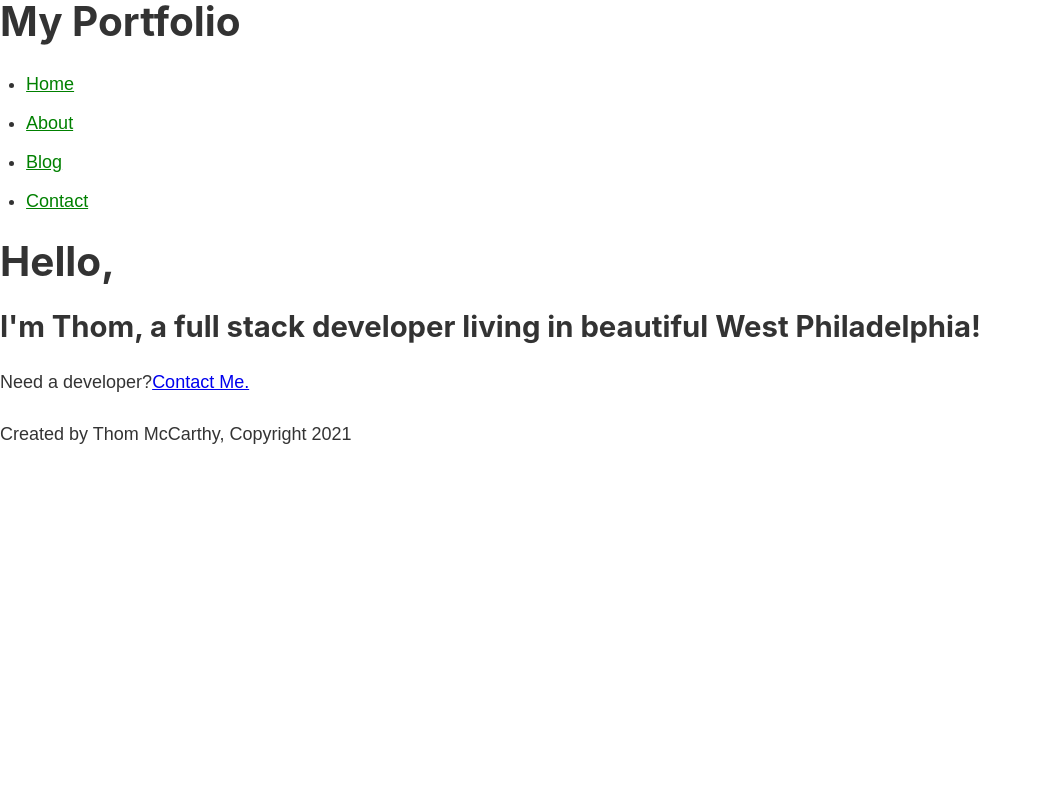
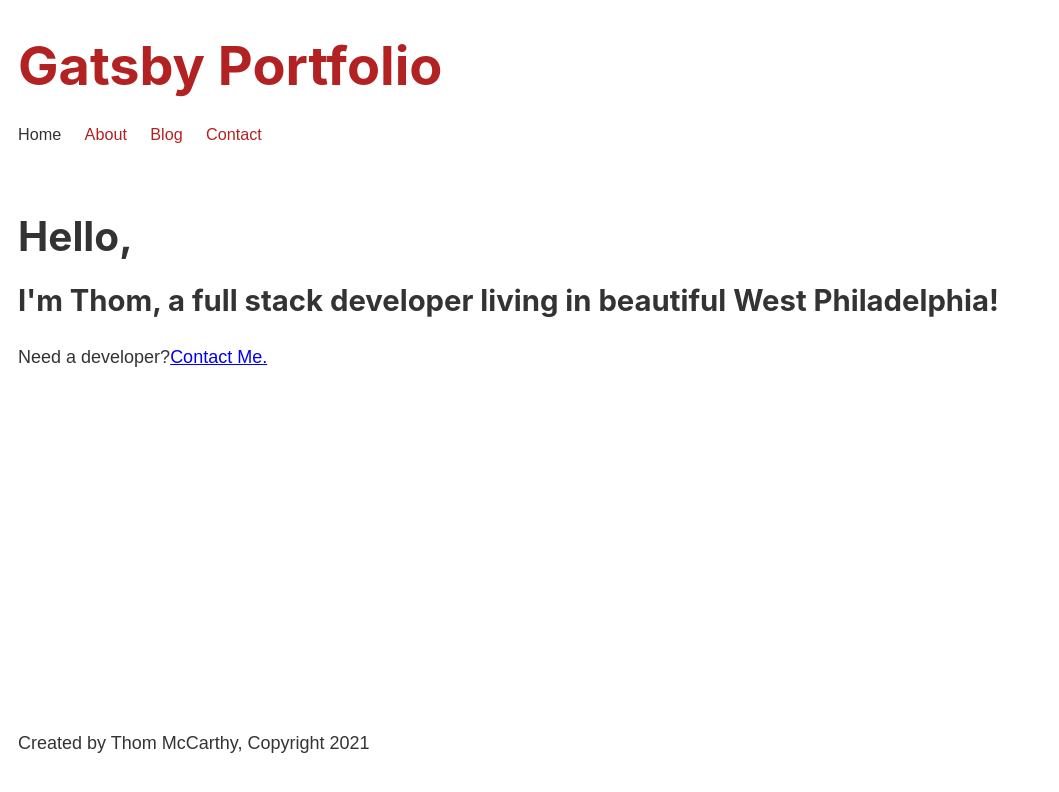
Before and after one commit to thommccarthy/gatsby-portfolio, a Gatsby site: page / in a window 1280 px wide. Shown: the whole page, without its empty margins (0-1059 px from the left). Built offline with nearby package versions, Linux system fonts and the light colour scheme; Gatsby itself is replaced by a stand-in of ours.

Commit message:
starting graphql queries

```diff
--- a/gatsby-config.js
+++ b/gatsby-config.js
@@ -1,3 +1,7 @@
 module.exports = {
+  siteMetadata: {
+    title: "Gatsby Portfolio",
+    author: "Thom McCarthy",
+  },
   plugins: [`gatsby-plugin-sass`],
 }
--- a/src/components/header.js
+++ b/src/components/header.js
@@ -1,31 +1,63 @@
 import React from "react"
-import { Link } from "gatsby"
+import { Link, graphql, useStaticQuery } from "gatsby"
 //destructure from module
-import { link } from "../styles/header.module.scss"
+import {
+  navitem,
+  header,
+  title,
+  navlist,
+  activenavitem,
+} from "./header.module.scss"
 
 const Header = () => {
+  const data = useStaticQuery(graphql`
+    query {
+      site {
+        siteMetadata {
+          title
+        }
+      }
+    }
+  `)
+
   return (
-    <header>
-      <h1>My Portfolio</h1>
+    <header className={header}>
+      <h1>
+        <Link className={title} to="/">
+          {data.site.siteMetadata.title}
+        </Link>
+      </h1>
       <nav>
-        <ul>
+        <ul className={navlist}>
           <li>
-            <Link className={link} to="/">
+            <Link className={navitem} activeClassName={activenavitem} to="/">
               Home
             </Link>
           </li>
           <li>
-            <Link className={link} to="/about">
+            <Link
+              className={navitem}
+              activeClassName={activenavitem}
+              to="/about"
+            >
               About
             </Link>
           </li>
           <li>
-            <Link className={link} to="/blog">
+            <Link
+              className={navitem}
+              activeClassName={activenavitem}
+              to="/blog"
+            >
               Blog
             </Link>
           </li>
           <li>
-            <Link className={link} to="/contact">
+            <Link
+              className={navitem}
+              activeClassName={activenavitem}
+              to="/contact"
+            >
               Contact
             </Link>
           </li>
--- /dev/null
+++ b/src/components/header.module.scss
@@ -0,0 +1,30 @@
+.header {
+  padding: 1rem 0 3rem;
+}
+
+.navitem {
+  color: firebrick;
+  font-size: 0.9rem;
+  margin-right: 1.3rem;
+  text-decoration: none;
+}
+
+.navitem:hover {
+  color: #666666;
+}
+
+.title {
+  color: firebrick;
+  font-size: 3rem;
+  text-decoration: none;
+}
+
+.navlist {
+  display: flex;
+  list-style-type: none;
+  margin: 0;
+}
+
+.activenavitem {
+  color: #333333;
+}
--- a/src/components/layout.js
+++ b/src/components/layout.js
@@ -2,13 +2,15 @@ import React from "react"
 import Header from "./header"
 import Footer from "./footer"
 import "../styles/index.scss"
-import "../styles/layout.module.scss"
+import { container, content } from "./layout.module.scss"
 
 const Layout = props => {
   return (
-    <div>
-      <Header />
-      {props.children}
+    <div className={container}>
+      <div className={content}>
+        <Header />
+        {props.children}
+      </div>
       <Footer />
     </div>
   )
--- /dev/null
+++ b/src/components/layout.module.scss
@@ -0,0 +1,14 @@
+.container {
+  margin-left: auto;
+  margin-right: auto;
+  max-width: 1500px;
+
+  padding: 1rem;
+  display: flex;
+  flex-direction: column;
+  min-height: 100vh;
+}
+
+.content {
+  flex-grow: 1;
+}
--- a/src/styles/header.module.scss
+++ /dev/null
@@ -1,3 +0,0 @@
-.link {
-  color: green;
-}
```
Also changed, not shown: src/styles/layout.module.scss (deleted).
